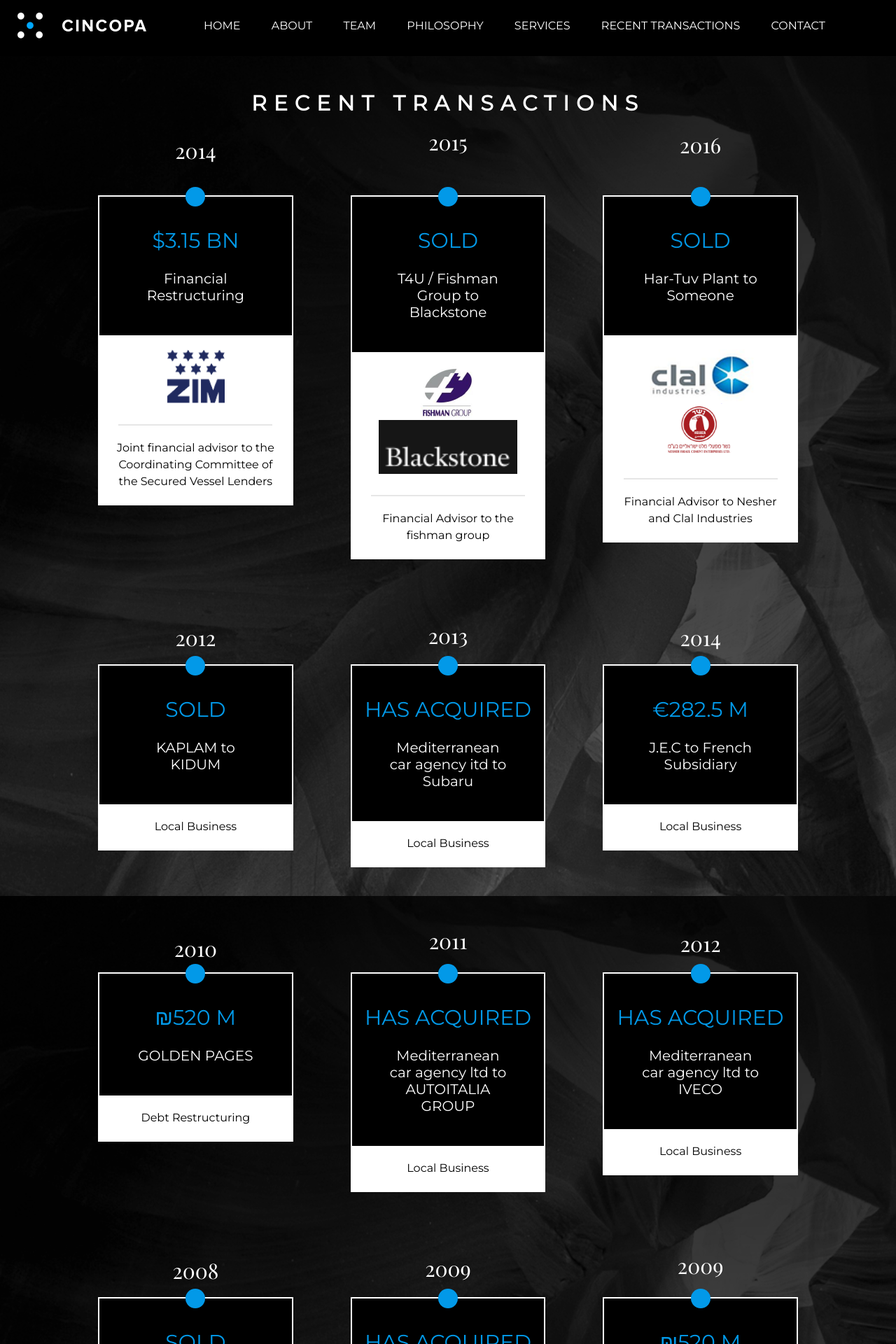
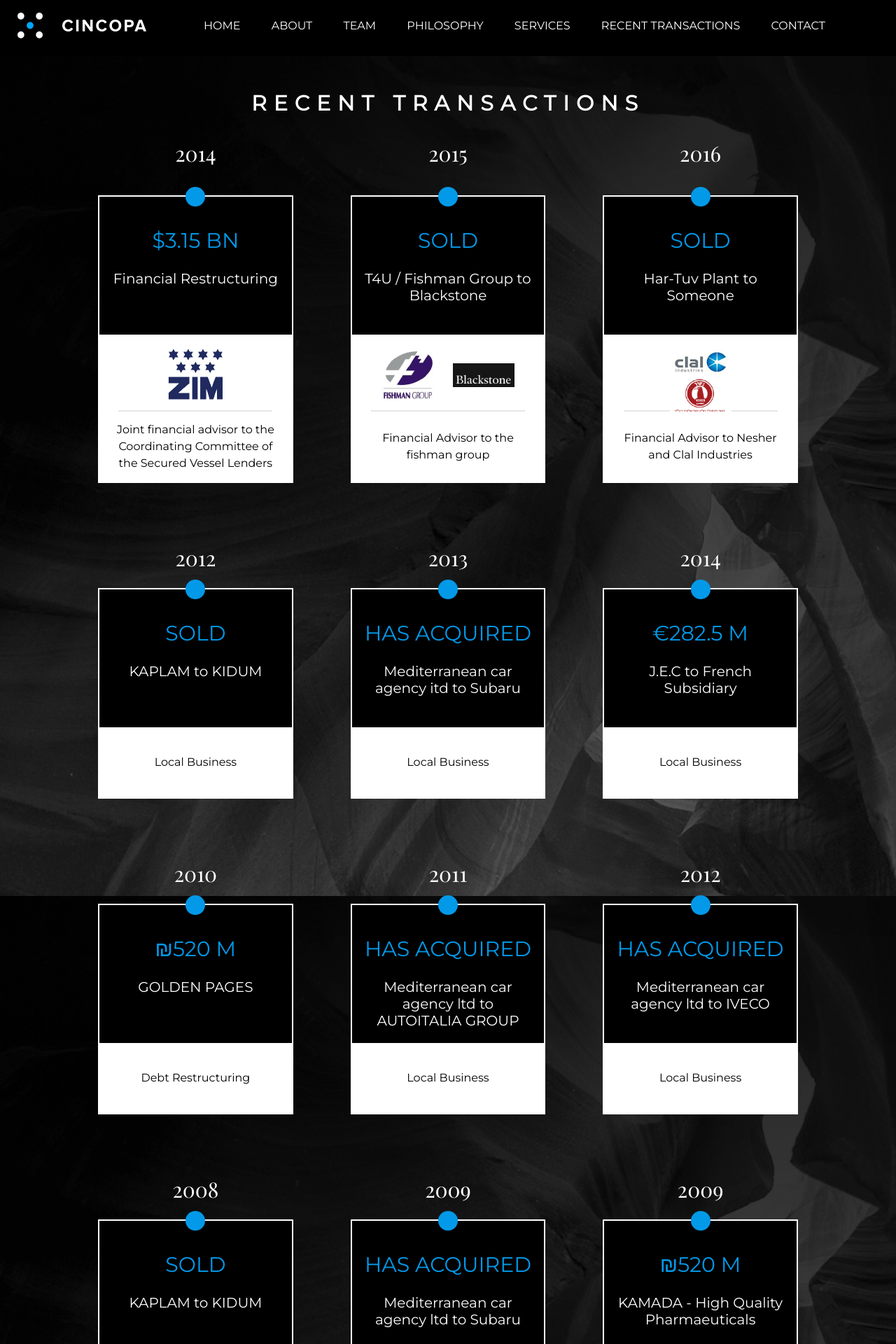
Before and after one commit to kedmyster/cincopa, a Jekyll site: the page built from recent-transactions.markdown, in a window 1280 px wide. Shown: the top 1920 px of the page at 70% size. Built offline with Jekyll 4.4.1, drawn with Linux system fonts in a browser that asks for light colours.

Commit message:
recent transactions done

```diff
--- a/_includes/widget_contact.html
+++ b/_includes/widget_contact.html
@@ -8,7 +8,7 @@
                     <input type="email" id="email" name="email"  placeholder="Enter your email"/>
                 </div>
                 <div class="cta">
-                    <button type="submit" class="btn btn-primary">></button>
+                    <button type="submit" class="btn btn-primary"></button>
                 </div>
             </form>
         </div>
--- a/_sass/_home.scss
+++ b/_sass/_home.scss
@@ -34,12 +34,12 @@
                 @include media($desktop) {
                     margin-top: 130px;
                 }
-                    img{
+                img {
                     max-width: 70px;
-                    @include media ($tablet){
+                    @include media ($tablet) {
                         max-width: 85px;
                     }
-                    @include media ($desktop){
+                    @include media ($desktop) {
                         max-width: 100%;
                     }
                 }
@@ -81,6 +81,10 @@
                     background-color: rgba(#101010, 0.4);
                     border-radius: 100%;
                     padding: 15px;
+                    transition: opacity $base-duration $base-timing;
+                    &:hover {
+                        opacity: 0.75;
+                    }
                     @include media ($desktop) {
                         margin-bottom: 275px;
                         cursor: pointer;
@@ -113,6 +117,10 @@
                     color: #ffffff;
                     font-style: italic;
                     font-size: 14px;
+                    transition: opacity $base-duration $base-timing;
+                    &:hover {
+                        opacity: 0.75;
+                    }
                 }
             }
         }
@@ -180,6 +188,10 @@
                 color: $blue;
                 font-style: italic;
                 font-size: 14px;
+                transition: opacity $base-duration $base-timing;
+                &:hover {
+                    opacity: 0.75;
+                }
             }
         }
     }
@@ -229,6 +241,10 @@
                     color: $blue;
                     font-style: italic;
                     font-size: 14px;
+                    transition: opacity $base-duration $base-timing;
+                    &:hover {
+                        opacity: 0.75;
+                    }
                     @include media ($desktop) {
                         margin-left: 50px;
                     }
--- a/_sass/_layout.scss
+++ b/_sass/_layout.scss
@@ -45,7 +45,10 @@ header.site-header {
         vertical-align: middle;
         position: absolute;
         transform: translateY(-50%);
+        z-index: 3;
         @include media ($desktop) {}
+        a {
+            display: block;
             img {
                 padding-left: 10px;
                 max-width: 75%;
@@ -54,6 +57,7 @@ header.site-header {
                 }
                 @include media ($desktop) {
                     padding-left: 25px;
+                }
             }
         }
     }
@@ -196,7 +200,14 @@ footer.site-footer {
         background-color: rgba(#000000, 0.7);
         padding-top: 40px;
         padding-bottom: 40px;
-        @include media($desktop){
+        margin-top: 10px;
+        @include media ($tablet) {
+            margin-top: 20px;
+        }
+        @include media ($desktop) {
+            margin-top: 40px;
+        }
+        @include media($desktop) {
             position: relative;
         }
     }
--- a/_sass/_recent_transactions.scss
+++ b/_sass/_recent_transactions.scss
@@ -26,6 +26,13 @@
                         @include span-columns(4);
                         @include omega(3n);
                     }
+                    &:nth-child(1),
+                    &:nth-child(2),
+                    &:nth-child(3) {
+                        .images {
+                            height: 110px;
+                        }
+                    }
                     &:before {
                         content: "";
                         width: 28px;
@@ -39,10 +46,14 @@
                     }
                     .title {
                         background-color: #000000;
-                        padding-left: 50px;
-                        padding-right: 50px;
+                        padding-left: 10px;
+                        padding-right: 10px;
                         padding-top: 20px;
-                        padding-bottom: 30px;
+                        padding-bottom: 20px;
+                        h2 {
+                            margin: 0;
+                            min-height: 72px;
+                        }
                     }
                     .year {
                         position: absolute;
@@ -68,8 +79,15 @@
                     .text {
                         background-color: $white;
                         color: #000000;
+                        height: 100px;
+                        position: relative;
                         p {
                             margin: 0;
+                            position: absolute;
+                            width: 100%;
+                            top: 50%;
+                            left: 50%;
+                            transform: translate(-50%, -50%);
                         }
                     }
                     .images {
@@ -81,7 +99,10 @@
                         margin-right: auto;
                         img {
                             vertical-align: middle;
-                            height: 77px;
+                            margin-left: 10px;
+                            margin-right: 10px;
+                            max-width: 88px;
+                            height: auto;
                         }
                         /*img + img{
                     margin-left: 5px;
--- a/_sass/_widget_contact.scss
+++ b/_sass/_widget_contact.scss
@@ -4,6 +4,7 @@
     background-color: rgba(#000000, 0.7);
     padding-top: 20px;
     padding-bottom: 20px;
+    margin-top: 50px;
     @include media ($tablet) {
         padding-top: 35px;
         padding-bottom: 35px;
@@ -60,6 +61,9 @@
                     padding: 0;
                     margin-right: 10px;
                     margin-top: 10px;
+                    background-image: url("/img/contact/contact-buttarrow.png");
+                    background-repeat: no-repeat;
+                    background-position: center;
                 }
             }
         }
```
Lines whose indentation alone changed are shown as unchanged.
